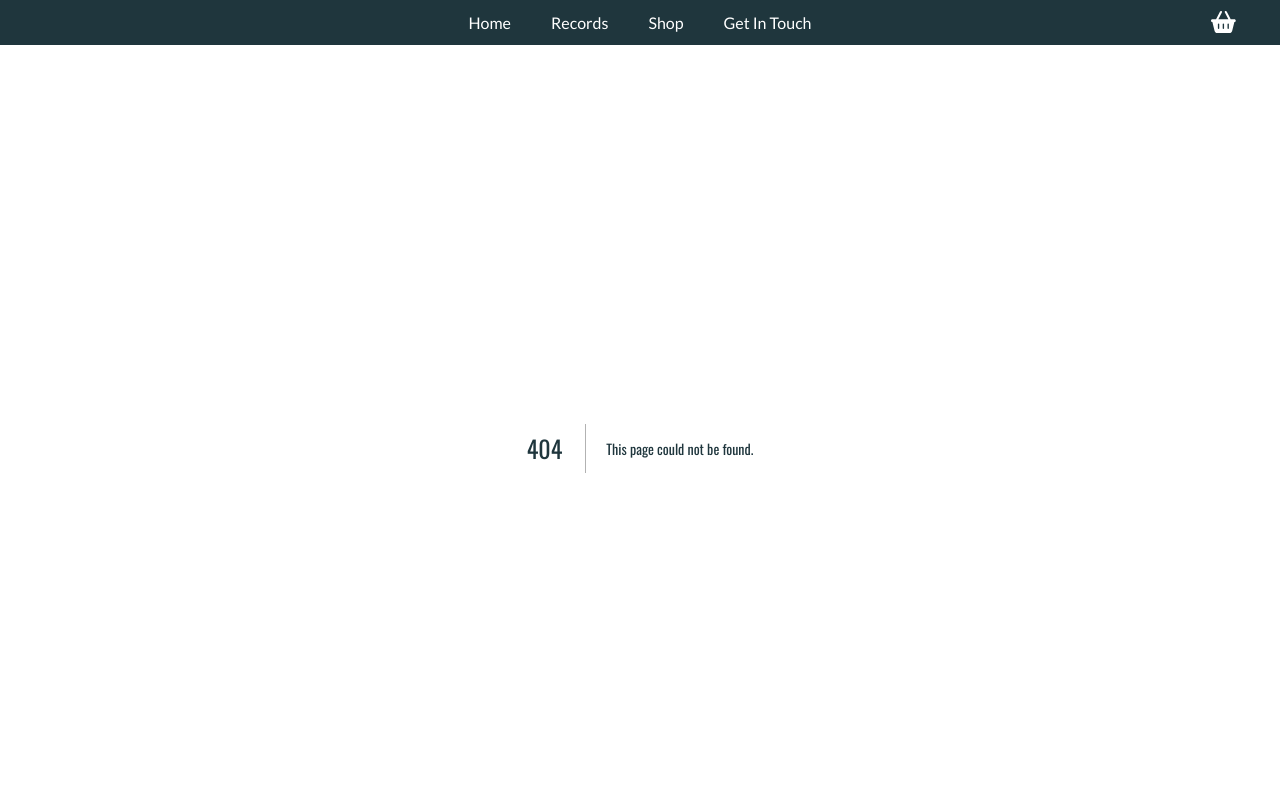
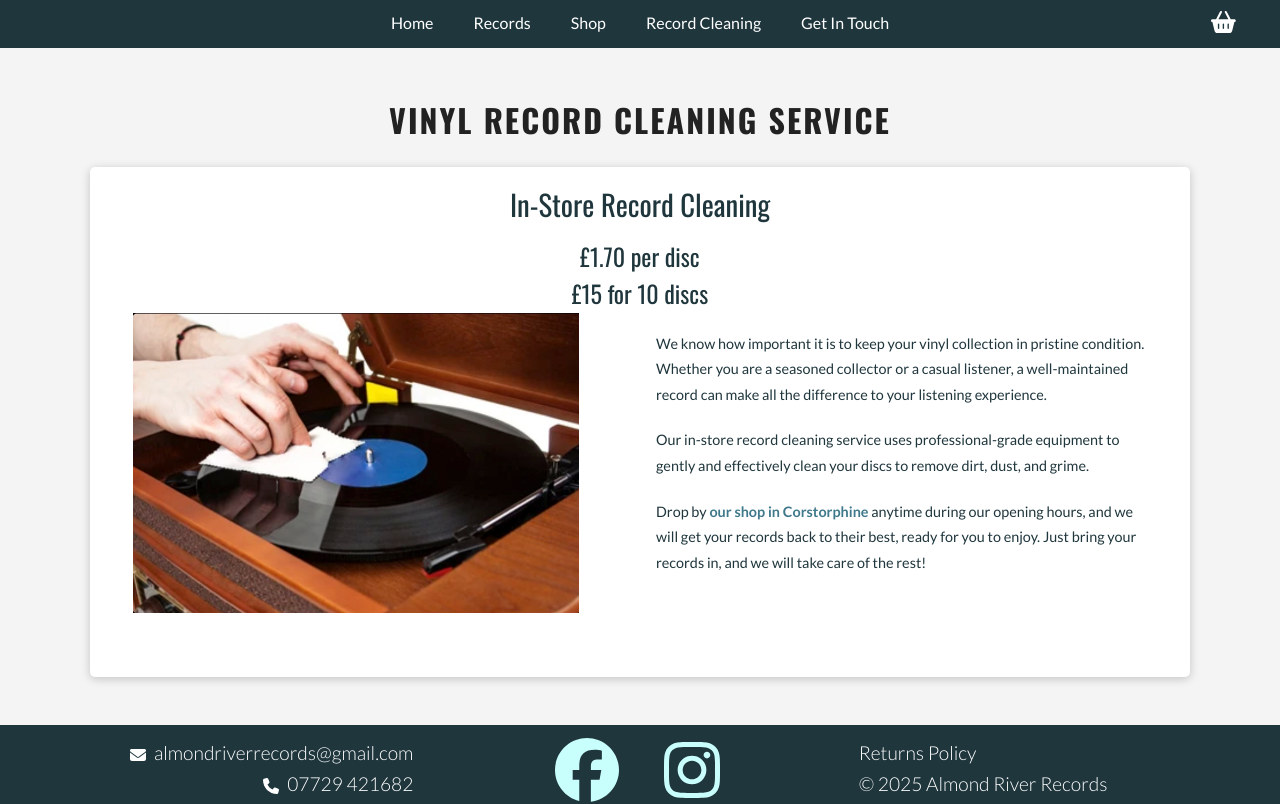
Before and after one commit to dvhzldn/almond-river-records, a Next.js app: page /record-cleaning in a window 1280 px wide. Before the commit this address had no page. Shown: the top 804 px of the page. Built offline with nearby package versions, Linux system fonts and the light colour scheme.

Commit message:
Record cleaning page added.

```diff
--- a/src/app/about/page.tsx
+++ b/src/app/about/page.tsx
@@ -150,7 +150,7 @@ export default function AboutPage() {
 						<p>Andy of Almond River Records outside the shop.</p>
 						<Image
 							src="/images/shop-front.webp"
-							alt="Turntable with Sister Ray Logo"
+							alt="Andy outside our shop in Corstorphine"
 							width={500}
 							height={350}
 							className="responsive-image"
--- /dev/null
+++ b/src/app/record-cleaning/page.tsx
@@ -0,0 +1,51 @@
+import Image from "next/image";
+import Link from "next/link";
+
+export default function RecordCleaning() {
+	return (
+		<div className="page-container">
+			<h1 className="page-title">Vinyl Record Cleaning Service</h1>
+
+			<div className="content-box">
+				<h2>In-Store Record Cleaning</h2>
+				<h3>£1.70 per disc</h3>
+				<h3>£15 for 10 discs</h3>
+
+				<div className="two-column-layout">
+					<div className="image-container">
+						<Image
+							src="/images/record-cleaning.jpg"
+							alt="Vinyl record cleaning"
+							width={500}
+							height={350}
+							className="responsive-image"
+							priority
+						/>
+					</div>
+					<div className="text-content">
+						<p>
+							We know how important it is to keep your vinyl collection
+							in pristine condition. Whether you are a seasoned collector
+							or a casual listener, a well-maintained record can make all
+							the difference to your listening experience.
+						</p>
+						<p>
+							Our in-store record cleaning service uses
+							professional-grade equipment to gently and effectively
+							clean your discs to remove dirt, dust, and grime.
+						</p>
+						<p>
+							Drop by{" "}
+							<Link href="/shop" className="hyperLink">
+								our shop in Corstorphine
+							</Link>{" "}
+							anytime during our opening hours, and we will get your
+							records back to their best, ready for you to enjoy. Just
+							bring your records in, and we will take care of the rest!
+						</p>
+					</div>
+				</div>
+			</div>
+		</div>
+	);
+}
--- a/src/components/Menu.tsx
+++ b/src/components/Menu.tsx
@@ -47,6 +47,11 @@ export default function Menu() {
 						</Link>
 					</li>
 					<li>
+						<Link href="/record-cleaning" onClick={closeMenu}>
+							Record Cleaning
+						</Link>
+					</li>
+					<li>
 						<Link href="/contact" onClick={closeMenu}>
 							Get In Touch
 						</Link>
```
Also changed, not shown: src/app/returns/page.tsx (+10 -16 lines), public/images/record-cleaning.jpg (added).
